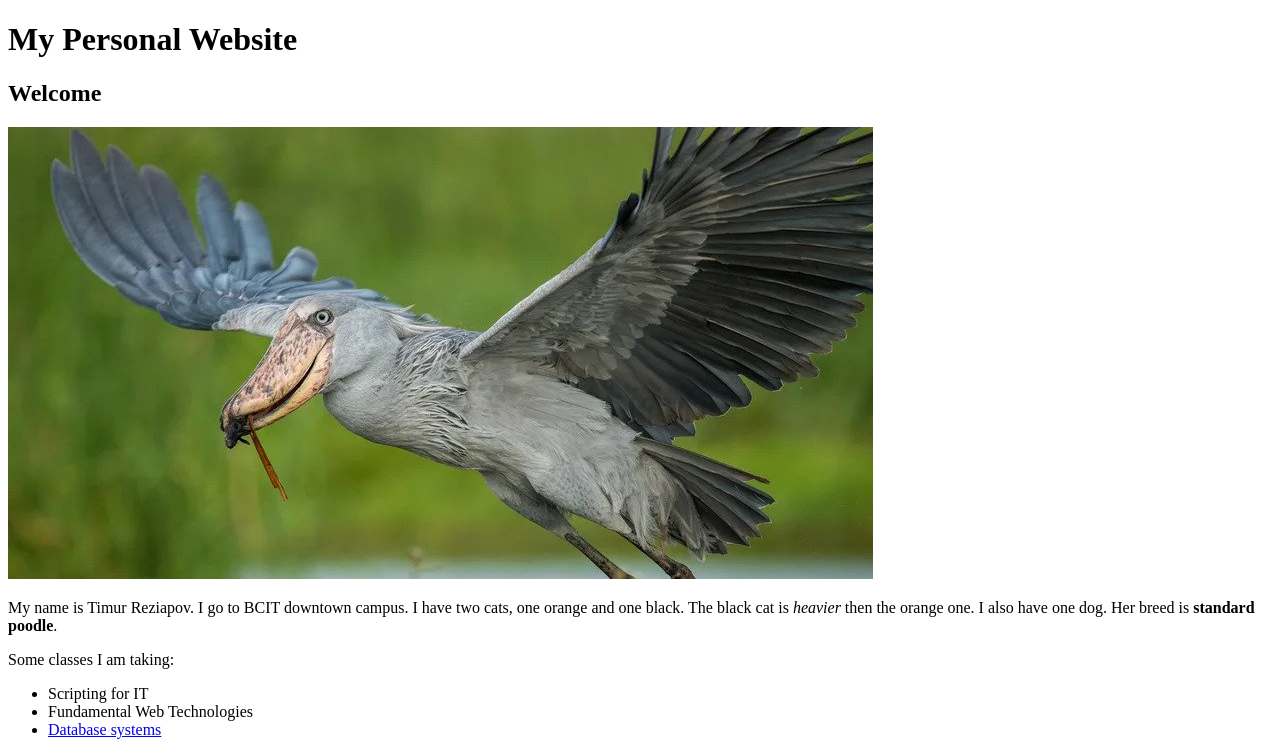
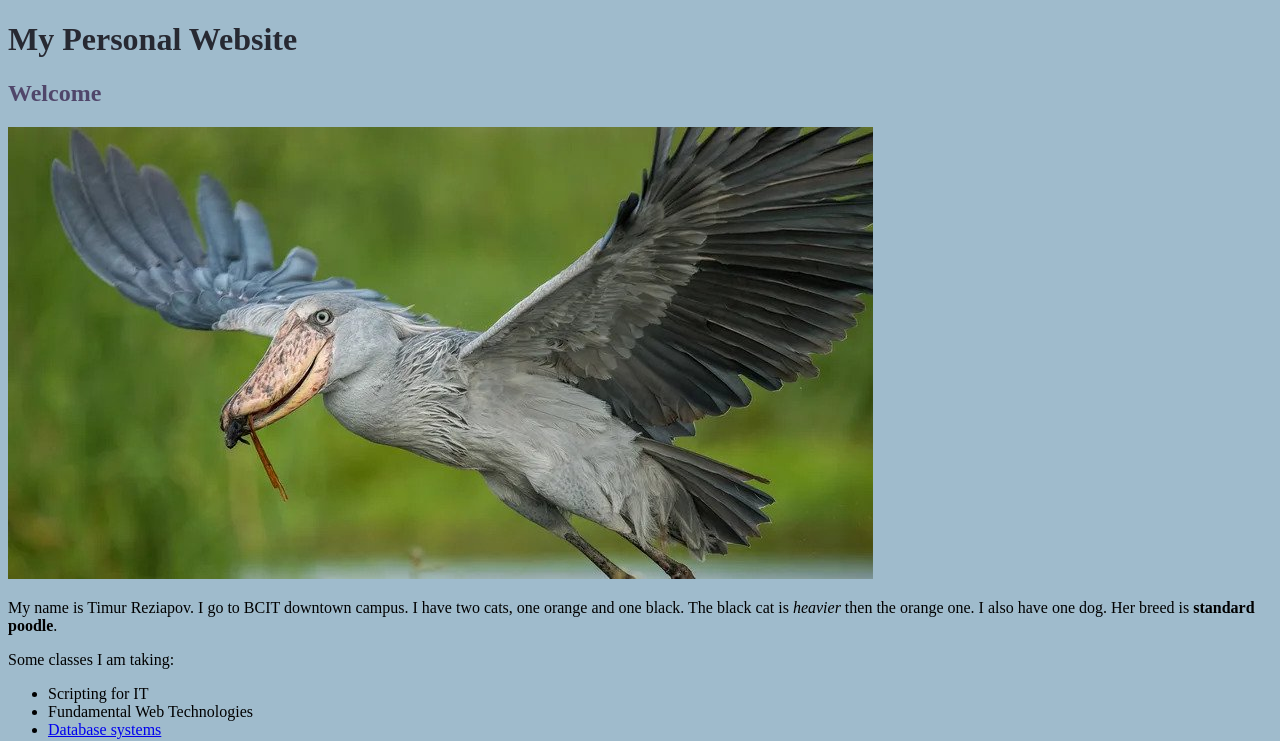
Before and after one commit to TimRez10/ACIT1620-personal-website, a plain HTML site: page index.html in a window 1280 px wide. Shown: the top 741 px of the page. Drawn offline with Linux system fonts and the light colour scheme.

Commit message:
Uses CSS to style the website

```diff
--- a/css/stylesheet.css
+++ b/css/stylesheet.css
@@ -0,0 +1,9 @@
+body {
+    background-color: #9FBBCC
+}
+h2 {
+    color: #50466A
+}
+h1 {
+    color: #272932
+}
--- a/index.html
+++ b/index.html
@@ -2,6 +2,7 @@
 <html>
     <head>
         <title> My personal website</title>
+        <link href="css/stylesheet.css" rel="stylesheet">
     </head>
     <body>
         <heading>
```
